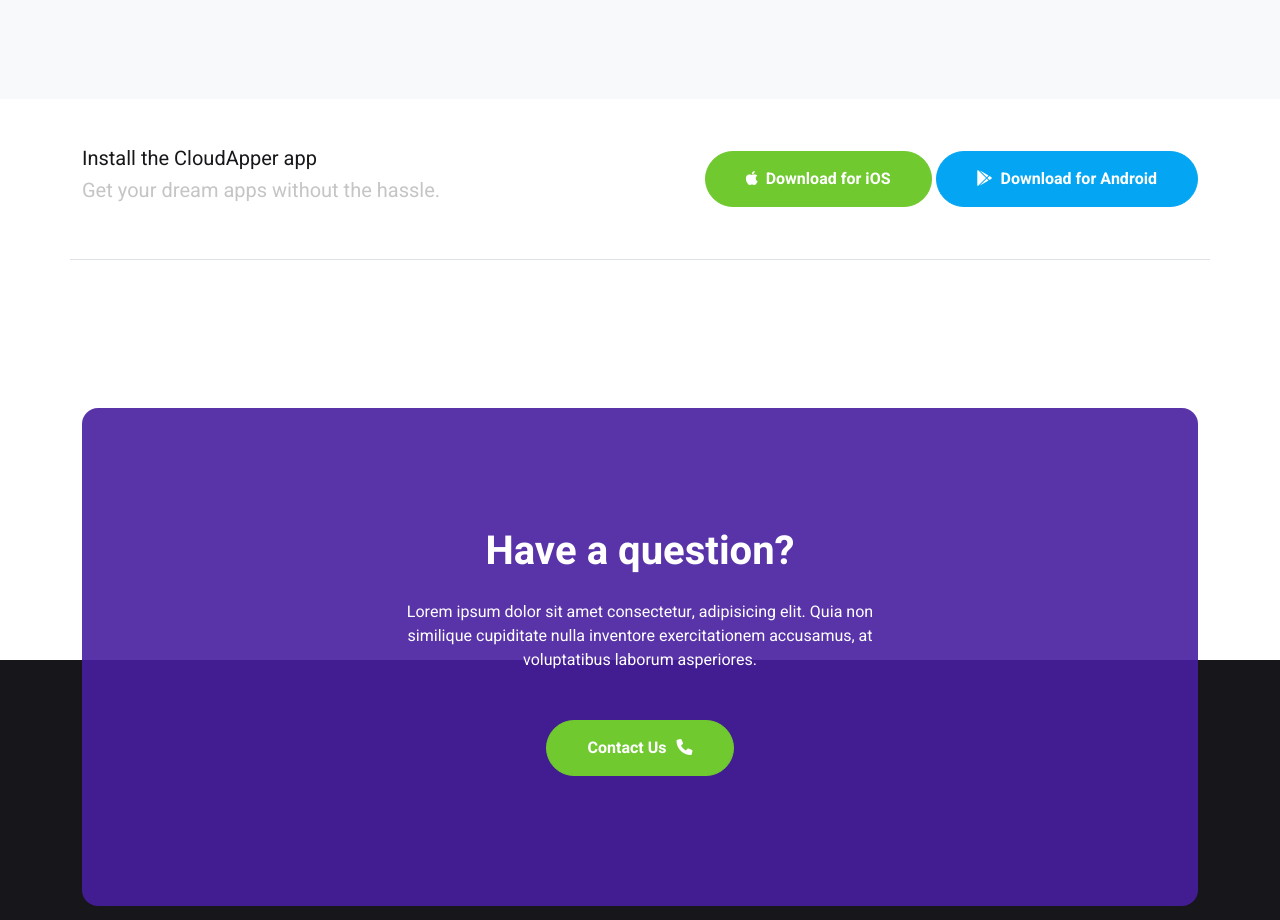
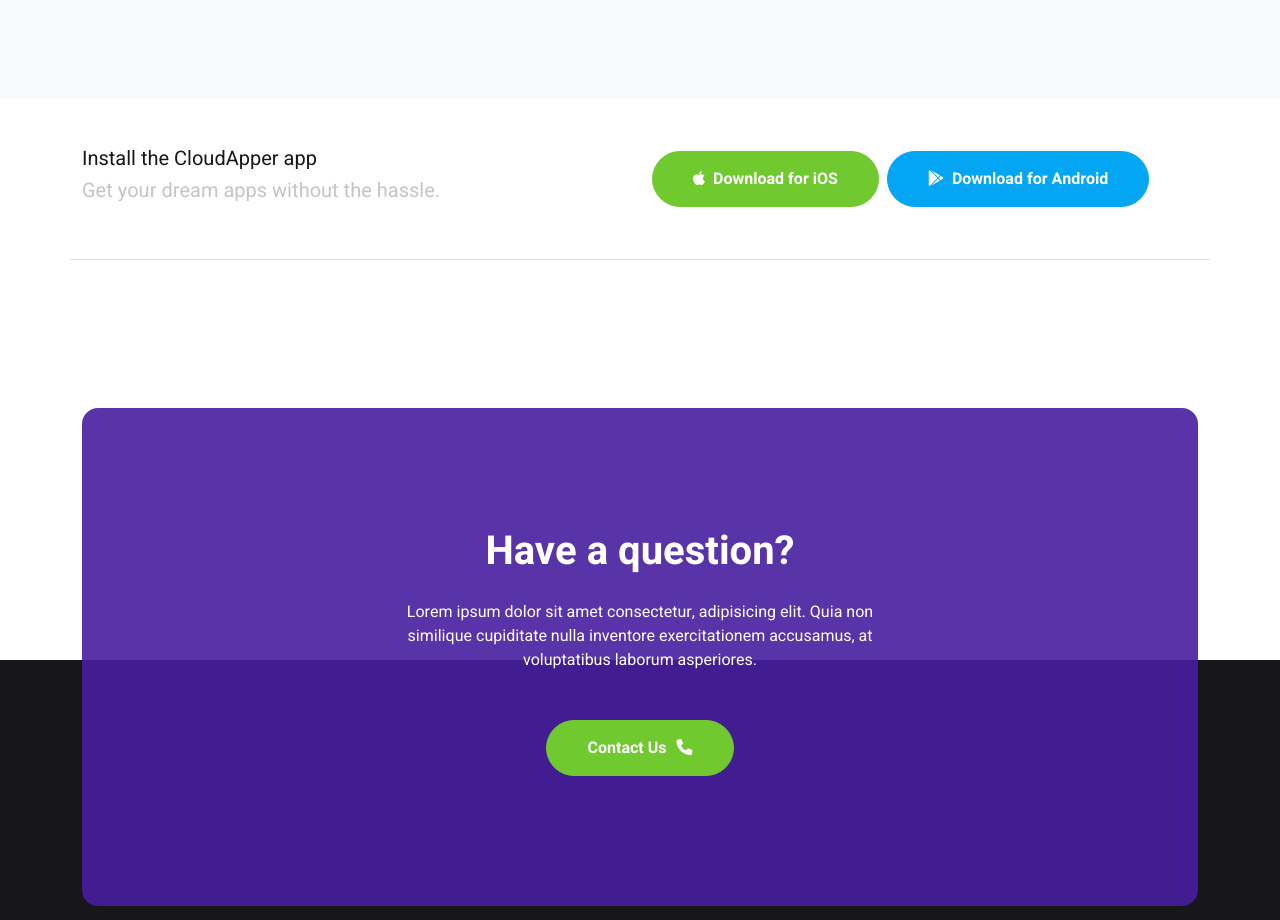
Before and after one commit to Horayra77/cloudapper-template, a website: page index.html in a window 1280 px wide. Shown: the part 3575-4495 px from the top of the page. Drawn offline with Linux system fonts and the light colour scheme.

Commit message:
download-section updated

```diff
--- a/index.html
+++ b/index.html
@@ -418,15 +418,18 @@
 
     <section class="feature-section pt-5">
         <div class="container pb-5 border-bottom">
-            <div class="d-flex justify-content-between align-items-center">
-                <div>
+            <div class="row gy-4 justify-content-between align-items-center">
+                <div class="col-md-5">
                     <h5 class="fw-normal">Install the CloudApper app</h5>
                     <h5 class="fw-normal text-dark text-opacity-25">Get your dream apps without the hassle.</h5>
                 </div>
-                <div>
-                    <a href="#" class="btn btn-secondary"><i class="fa-brands fa-apple pe-2"></i>Download for iOS</a>
-                    <a href="#" class="btn btn-primary"><i class="fa-brands fa-google-play pe-2"></i>Download for
-                        Android</a>
+                <div class="col-md-6">
+                    <div class="d-flex flex-wrap gap-2">
+                        <a href="#" class="btn btn-secondary"><i class="fa-brands fa-apple pe-2"></i>Download for
+                            iOS</a>
+                        <a href="#" class="btn btn-primary"><i class="fa-brands fa-google-play pe-2"></i>Download for
+                            Android</a>
+                    </div>
                 </div>
             </div>
         </div>
```
